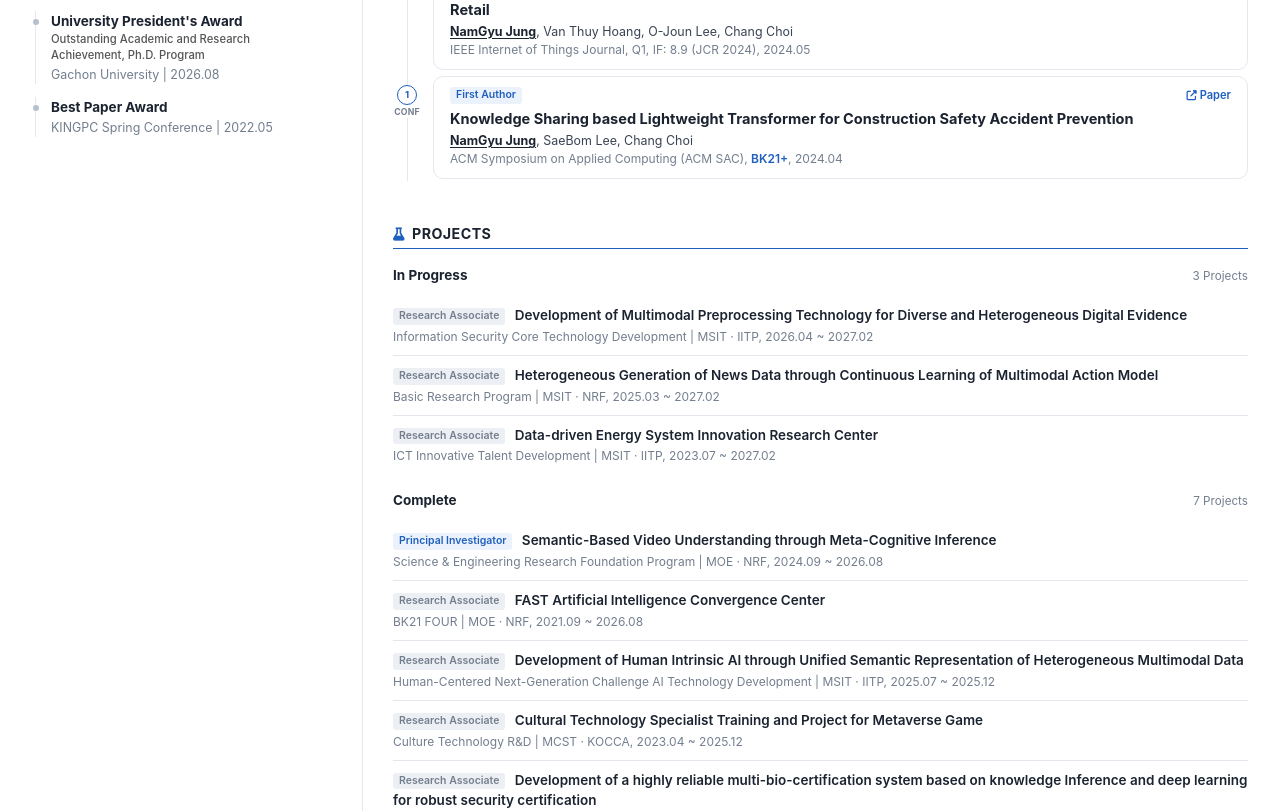
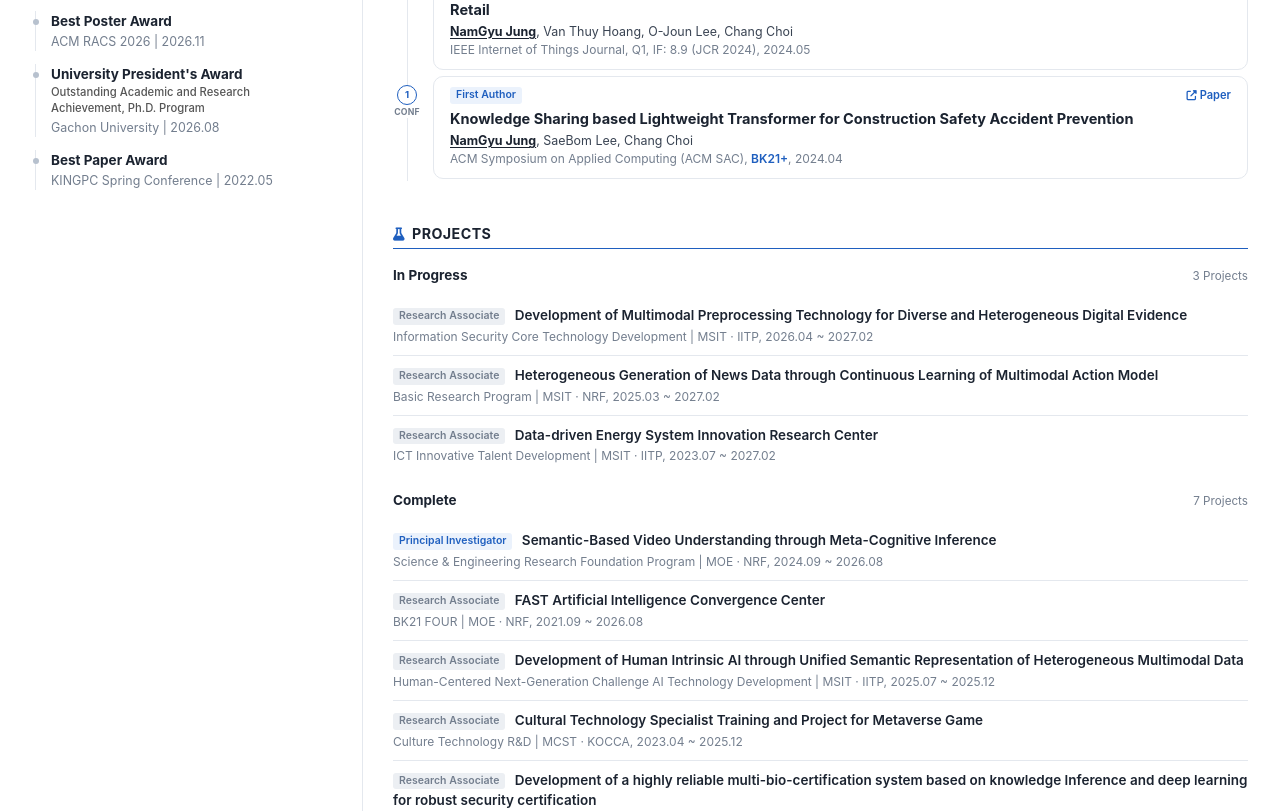
Before and after one commit to Namgyu97/namgyu97.github.io, a plain HTML site: page eng_cv.html in a window 1280 px wide. Shown: the part 1853-2664 px from the top of the page. Drawn offline with nearby package versions, Linux system fonts and the light colour scheme; a web font is replaced by a local one.

Commit message:
Update eng_cv.html

```diff
--- a/eng_cv.html
+++ b/eng_cv.html
@@ -192,6 +192,15 @@
 
             <div class="section-title"><i class="fas fa-award"></i> AWARDS</div>
             <div class="award-grid">
+              <div class="sidebar-timeline">
+                <div class="sidebar-timeline-item" style="margin-bottom: 0;">
+                  <div class="sidebar-marker"></div>
+                  <div class="sidebar-timeline-content">
+                    <div class="edu-degree" style="word-break: keep-all; text-align: left;">Best Poster Award</div>
+                    <div class="edu-univ">ACM RACS 2026 | 2026.11</div>
+                  </div>
+                </div>
+              </div>
               <div class="sidebar-timeline">
                 <div class="sidebar-timeline-item" style="margin-bottom: 0;">
                   <div class="sidebar-marker"></div>
```
